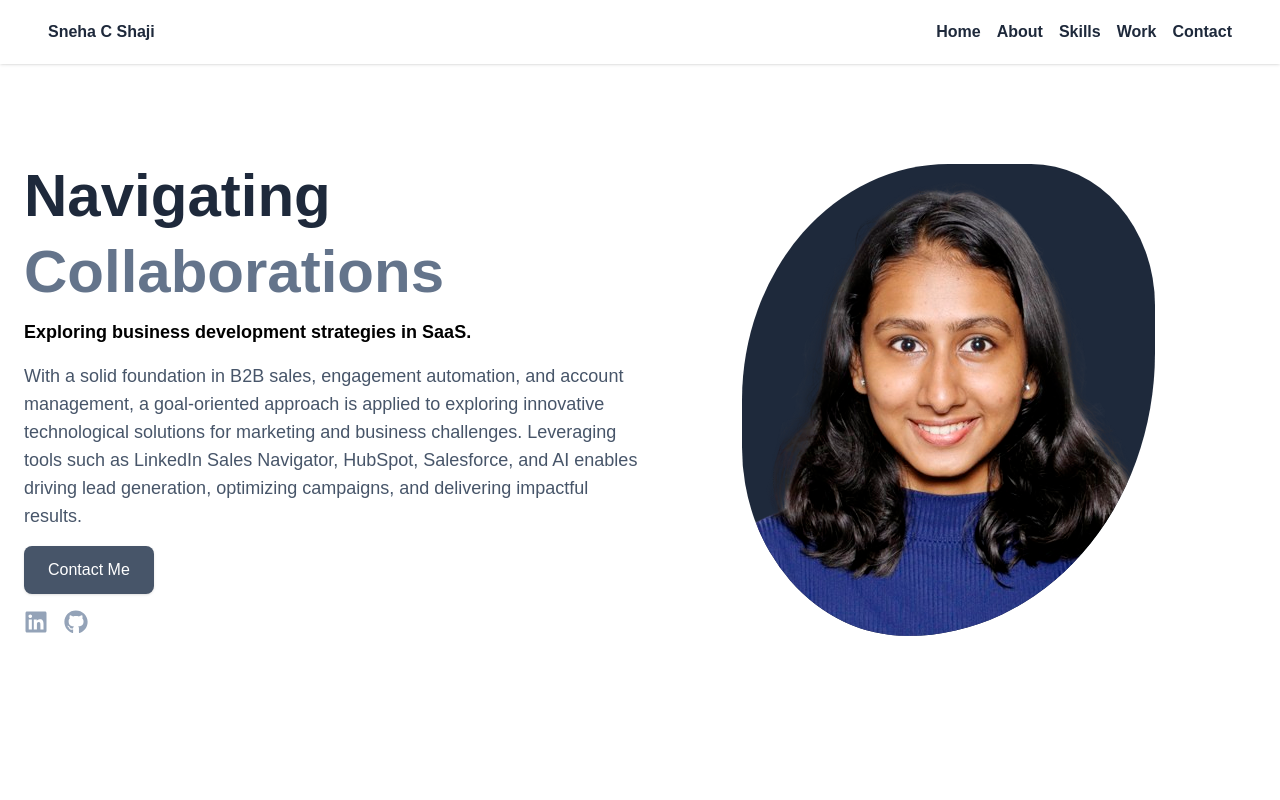
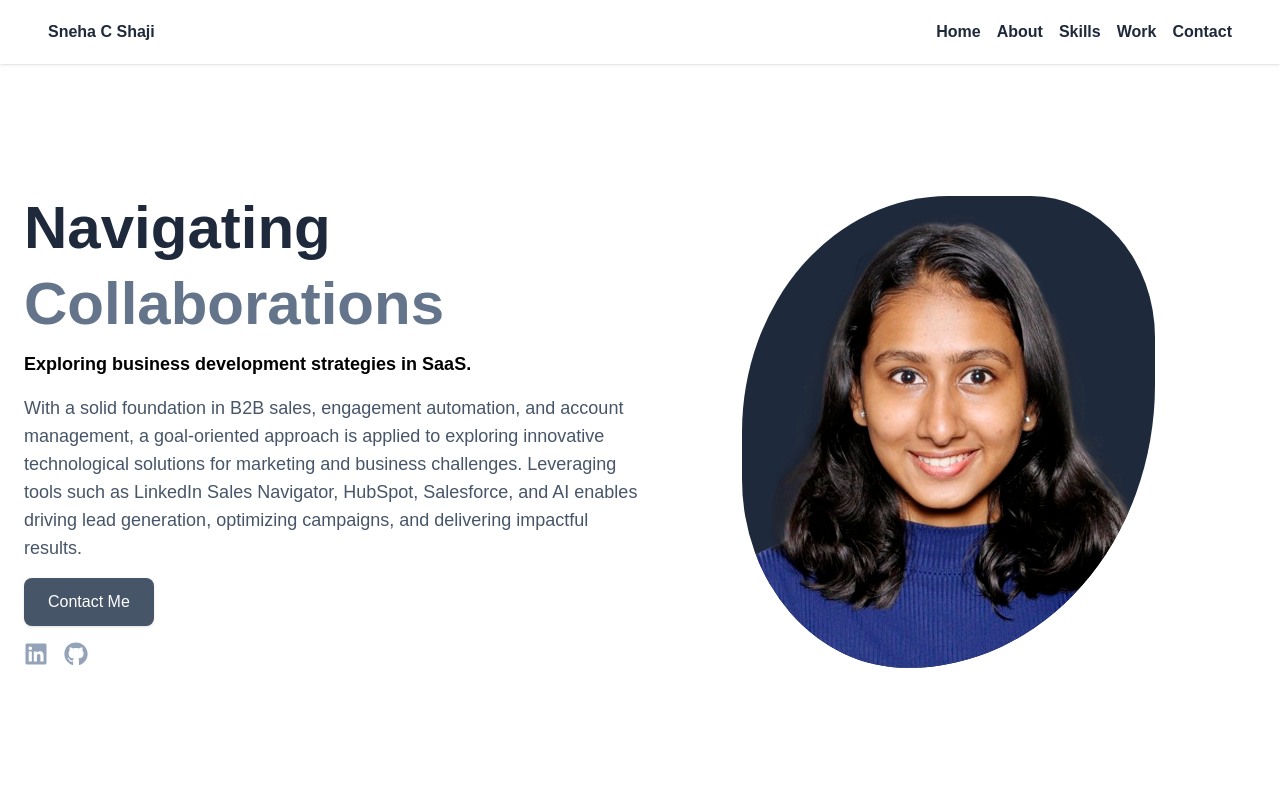
Before and after one commit to sneha2180/sneha-portfolio-react2, a React (Create React App) app: page / in a window 1280 px wide. Shown: the top 800 px of the page. Built offline with nearby package versions, Linux system fonts and the light colour scheme; a small style sheet from the web is missing.

Commit message:
COntent Covering Navbar Issue

```diff
--- a/src/components/Home.jsx
+++ b/src/components/Home.jsx
@@ -6,12 +6,12 @@ const Home = () => {
   return (
     <section
       id="home"
-      className="h-screen flex items-center justify-center"
+      className="h-screen flex items-center justify-center pt-64 sm:pt-16"
     >
       <div className="container mx-auto px-6 flex flex-col md:flex-row items-center" style={{ fontFamily: "Poppins, sans-serif" }}>
         {/* Left Side */}
         <div className="text-center md:text-left md:w-1/2 space-y-4">
-          <h1 className="text-4xl md:text-6xl font-bold text-slate-800">
+          <h1 className="text-4xl md:text-6xl font-bold text-slate-800 ">
             Navigating
           </h1>
           <h1 className="text-4xl md:text-6xl font-bold text-slate-500">
--- a/src/components/Navbar.jsx
+++ b/src/components/Navbar.jsx
@@ -27,7 +27,7 @@ const Navbar = () => {
           </div>
 
           {/* Hamburger Icon for Small Screens */}
-          <div className="md:hidden">
+          <div className="md:hidden ">
             <button
               onClick={handleToggle}
               className="text-gray-600 focus:outline-none"
```
